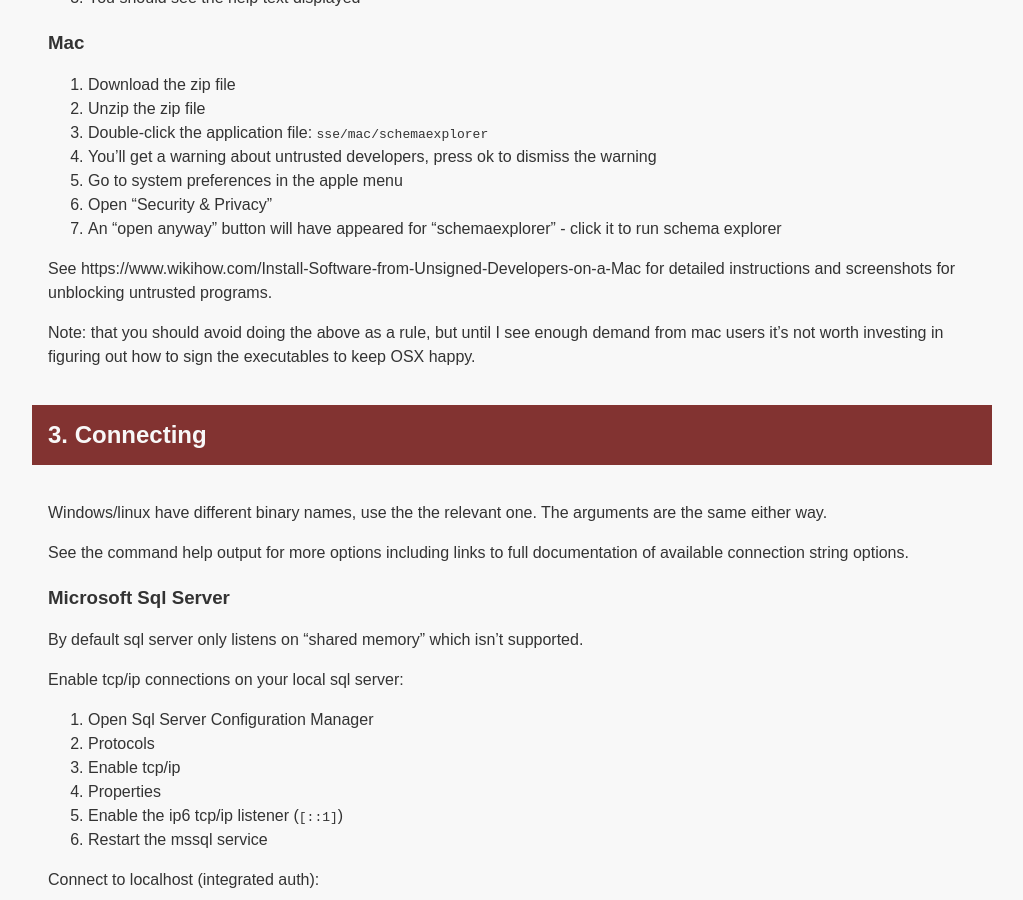
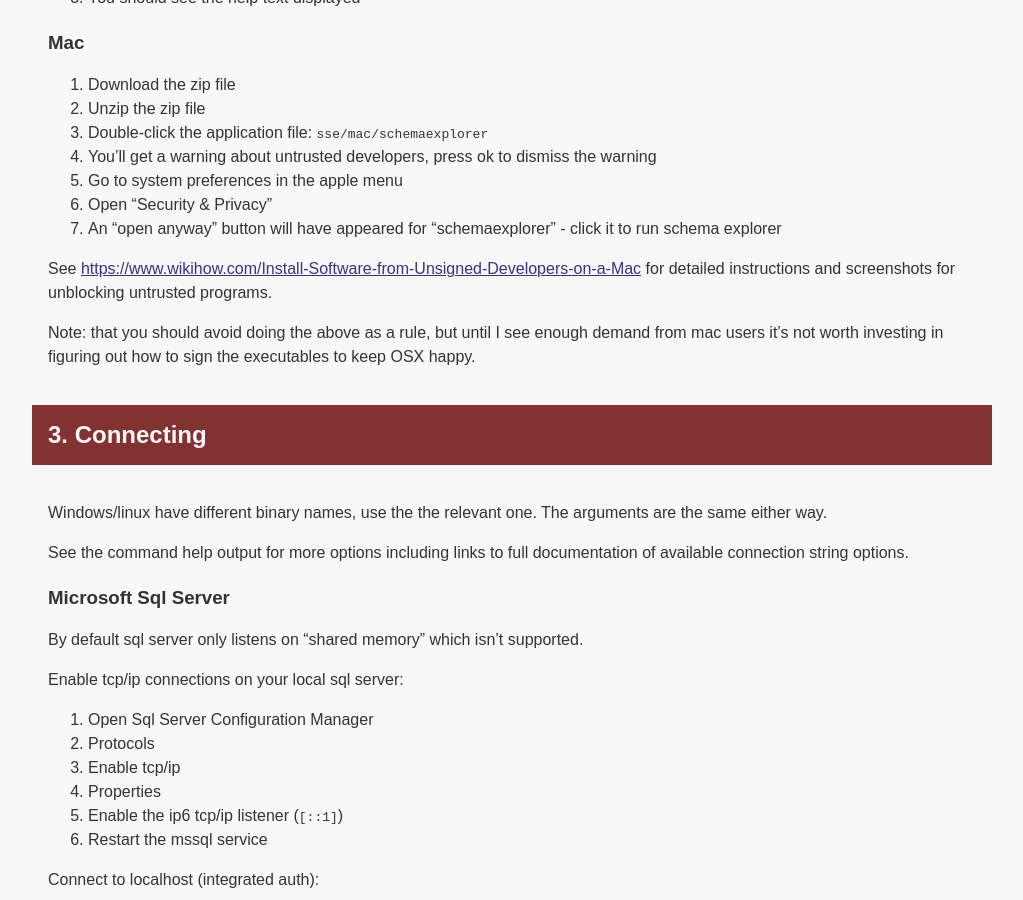
Before and after one commit to timabell/schema-explorer, a Jekyll site: the page built from help/getting-started.md, in a window 1280 px wide and 900 px high, scrolled down 1001 px. Shown: the whole window, without its empty margins (128-1151 px from the left). Built offline with Jekyll 4.4.1, drawn with Linux system fonts in a browser that asks for light colours; nearby versions of some CDN libraries; part of the change alters nothing that is shown.

```diff
--- a/help/getting-started.md
+++ b/help/getting-started.md
@@ -46,7 +46,7 @@ Please [get in touch](mailto:sse@timwise.co.uk) if you have any problems getting
 1. Open "Security & Privacy"
 1. An "open anyway" button will have appeared for "schemaexplorer" - click it to run schema explorer
 
-See https://www.wikihow.com/Install-Software-from-Unsigned-Developers-on-a-Mac for detailed instructions and screenshots for unblocking untrusted programs.
+See [https://www.wikihow.com/Install-Software-from-Unsigned-Developers-on-a-Mac](https://www.wikihow.com/Install-Software-from-Unsigned-Developers-on-a-Mac) for detailed instructions and screenshots for unblocking untrusted programs.
 
 Note: that you should avoid doing the above as a rule, but until I see enough demand from mac users it's not worth investing in figuring out how to sign the executables to keep OSX happy.
 
```
